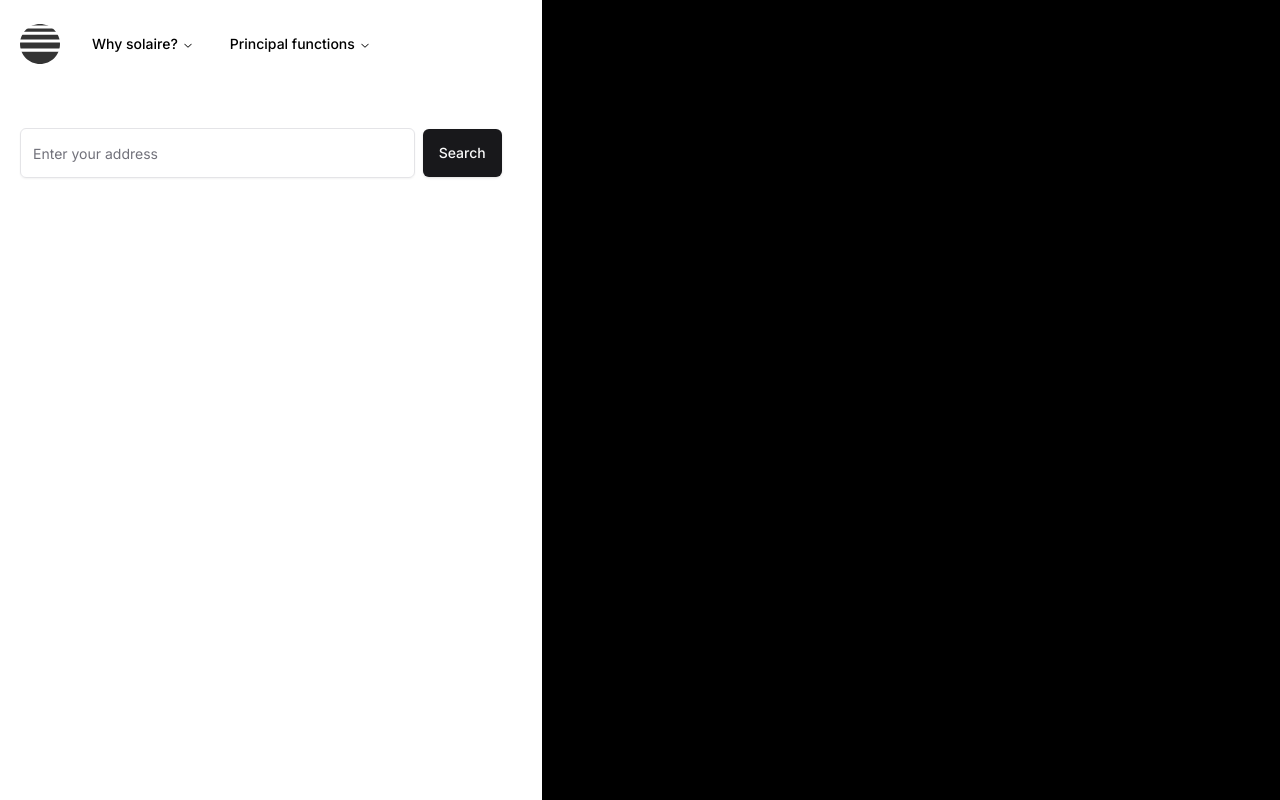
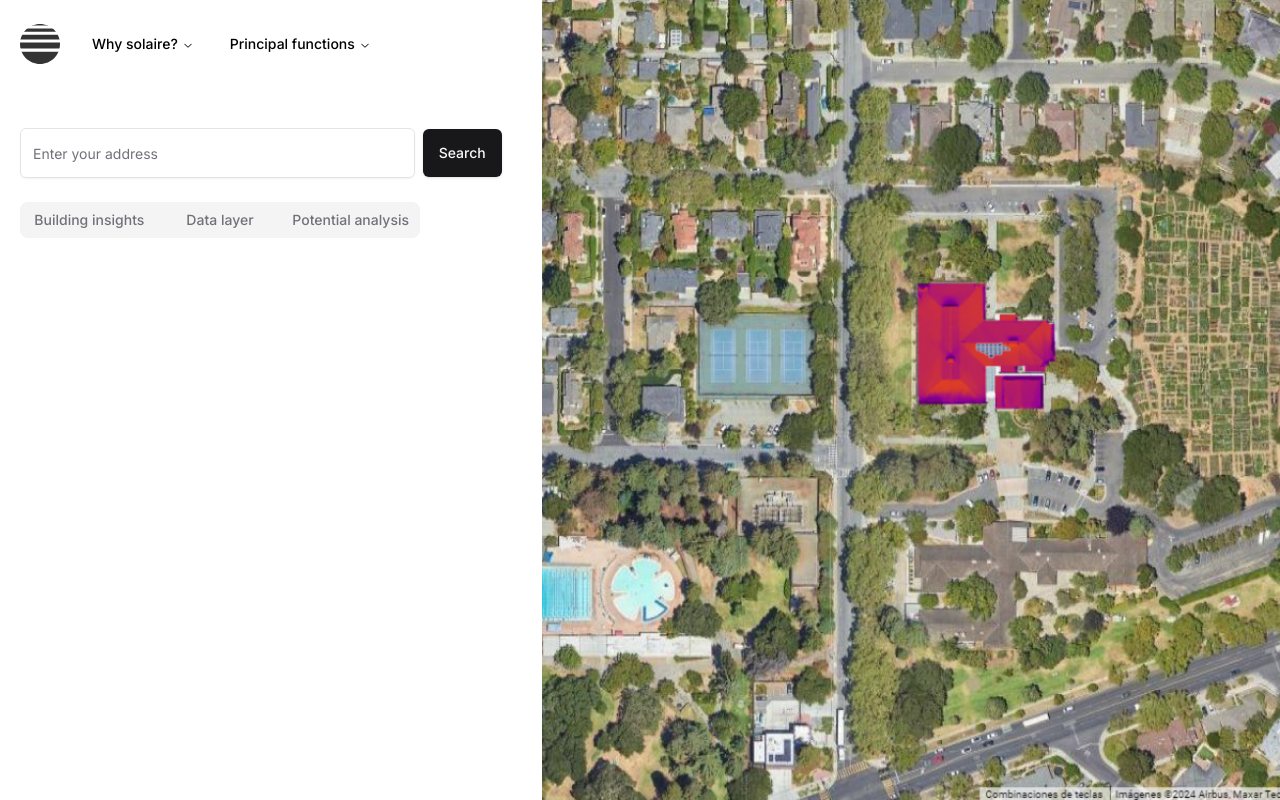
Before and after one commit to tomasferrerasdev/solaire, a Next.js app: page / in a window 1280 px wide. Built offline with nearby package versions, Linux system fonts and the light colour scheme.

Commit message:
feat: add tabs component

```diff
--- a/package.json
+++ b/package.json
@@ -12,6 +12,7 @@
     "@radix-ui/react-icons": "^1.3.0",
     "@radix-ui/react-navigation-menu": "^1.2.0",
     "@radix-ui/react-slot": "^1.1.0",
+    "@radix-ui/react-tabs": "^1.1.0",
     "class-variance-authority": "^0.7.0",
     "clsx": "^2.1.1",
     "next": "14.2.5",
--- a/src/app/page.tsx
+++ b/src/app/page.tsx
@@ -1,4 +1,12 @@
-import { Input, NavbarMenu, Button } from "@/components";
+import {
+  Input,
+  NavbarMenu,
+  Button,
+  Tabs,
+  TabsList,
+  TabsTrigger,
+  TabsContent,
+} from "@/components";
 import Image from "next/image";
 import Link from "next/link";
 
@@ -14,7 +22,7 @@ export default function Home() {
             <NavbarMenu />
           </nav>
 
-          <div className="flex w-full items-center space-x-2">
+          <div className="flex w-full items-center space-x-2 mb-6">
             <Input
               type="text"
               placeholder="Enter your address"
@@ -24,8 +32,38 @@ export default function Home() {
               Search
             </Button>
           </div>
+          <div>
+            <Tabs defaultValue="account">
+              <TabsList className="grid grid-cols-3 text-sm w-[400px]">
+                <TabsTrigger value="insights">Building insights</TabsTrigger>
+                <TabsTrigger value="data-layer">Data layer</TabsTrigger>
+                <TabsTrigger value="potential-analysis">
+                  Potential analysis
+                </TabsTrigger>
+              </TabsList>
+              <TabsContent value="insights" className="w-full pl-[6px]">
+                Building insights
+              </TabsContent>
+              <TabsContent value="data-layer" className="w-full pl-[6px]">
+                Data layer
+              </TabsContent>
+              <TabsContent
+                value="potential-analysis"
+                className="w-full pl-[6px]"
+              >
+                potential-analysis
+              </TabsContent>
+            </Tabs>
+          </div>
         </article>
-        <aside className="col-span-7 bg-black">here goes a map</aside>
+        <aside className="col-span-7 bg-black relative">
+          <Image
+            src={`/images/placeholder/map.png`}
+            fill
+            alt="map"
+            className="object-cover"
+          />
+        </aside>
       </section>
     </main>
   );
--- a/src/components/custom/NavbarMenu/NavbarMenu.tsx
+++ b/src/components/custom/NavbarMenu/NavbarMenu.tsx
@@ -62,19 +62,12 @@ export const NavbarMenu = () => {
           <NavigationMenuContent>
             <ul className="grid gap-3 p-4 md:w-[400px] lg:w-[500px] lg:grid-cols-[.75fr_1fr]">
               <li className="row-span-3 relative">
-                <NavigationMenuLink asChild>
-                  <a
-                    className="flex bg-green-100  h-full w-full select-none flex-col justify-end rounded-md bg-gradient-to-b from-muted/50 to-muted p-6 no-underline outline-none focus:shadow-md"
-                    href="/"
-                  >
                 <Image
                   src={`/images/menu/house-analysis.webp`}
                   alt="logo"
                   fill
                   className="object-cover rounded-md"
                 />
-                  </a>
-                </NavigationMenuLink>
               </li>
               {SOLAIRE_FUNCTIONS.map(({ id, title, description }) => (
                 <li key={id}>
--- a/src/components/ui/index.ts
+++ b/src/components/ui/index.ts
@@ -1,3 +1,4 @@
 export * from "./navigation-menu";
 export * from "./input";
 export * from "./button";
+export * from "./tabs";
--- /dev/null
+++ b/src/components/ui/tabs.tsx
@@ -0,0 +1,55 @@
+"use client"
+
+import * as React from "react"
+import * as TabsPrimitive from "@radix-ui/react-tabs"
+
+import { cn } from "@/lib/utils"
+
+const Tabs = TabsPrimitive.Root
+
+const TabsList = React.forwardRef<
+  React.ElementRef<typeof TabsPrimitive.List>,
+  React.ComponentPropsWithoutRef<typeof TabsPrimitive.List>
+>(({ className, ...props }, ref) => (
+  <TabsPrimitive.List
+    ref={ref}
+    className={cn(
+      "inline-flex h-9 items-center justify-center rounded-lg bg-zinc-100 p-1 text-zinc-500 dark:bg-zinc-800 dark:text-zinc-400",
+      className
+    )}
+    {...props}
+  />
+))
+TabsList.displayName = TabsPrimitive.List.displayName
+
+const TabsTrigger = React.forwardRef<
+  React.ElementRef<typeof TabsPrimitive.Trigger>,
+  React.ComponentPropsWithoutRef<typeof TabsPrimitive.Trigger>
+>(({ className, ...props }, ref) => (
+  <TabsPrimitive.Trigger
+    ref={ref}
+    className={cn(
+      "inline-flex items-center justify-center whitespace-nowrap rounded-md px-3 py-1 text-sm font-medium ring-offset-white transition-all focus-visible:outline-none focus-visible:ring-2 focus-visible:ring-zinc-950 focus-visible:ring-offset-2 disabled:pointer-events-none disabled:opacity-50 data-[state=active]:bg-white data-[state=active]:text-zinc-950 data-[state=active]:shadow dark:ring-offset-zinc-950 dark:focus-visible:ring-zinc-300 dark:data-[state=active]:bg-zinc-950 dark:data-[state=active]:text-zinc-50",
+      className
+    )}
+    {...props}
+  />
+))
+TabsTrigger.displayName = TabsPrimitive.Trigger.displayName
+
+const TabsContent = React.forwardRef<
+  React.ElementRef<typeof TabsPrimitive.Content>,
+  React.ComponentPropsWithoutRef<typeof TabsPrimitive.Content>
+>(({ className, ...props }, ref) => (
+  <TabsPrimitive.Content
+    ref={ref}
+    className={cn(
+      "mt-2 ring-offset-white focus-visible:outline-none focus-visible:ring-2 focus-visible:ring-zinc-950 focus-visible:ring-offset-2 dark:ring-offset-zinc-950 dark:focus-visible:ring-zinc-300",
+      className
+    )}
+    {...props}
+  />
+))
+TabsContent.displayName = TabsPrimitive.Content.displayName
+
+export { Tabs, TabsList, TabsTrigger, TabsContent }
```
Also changed, not shown: public/images/placeholder/map.png (added), 1 other file (tests, documents, lock files or other folders). Lines whose indentation alone changed are shown as unchanged.
